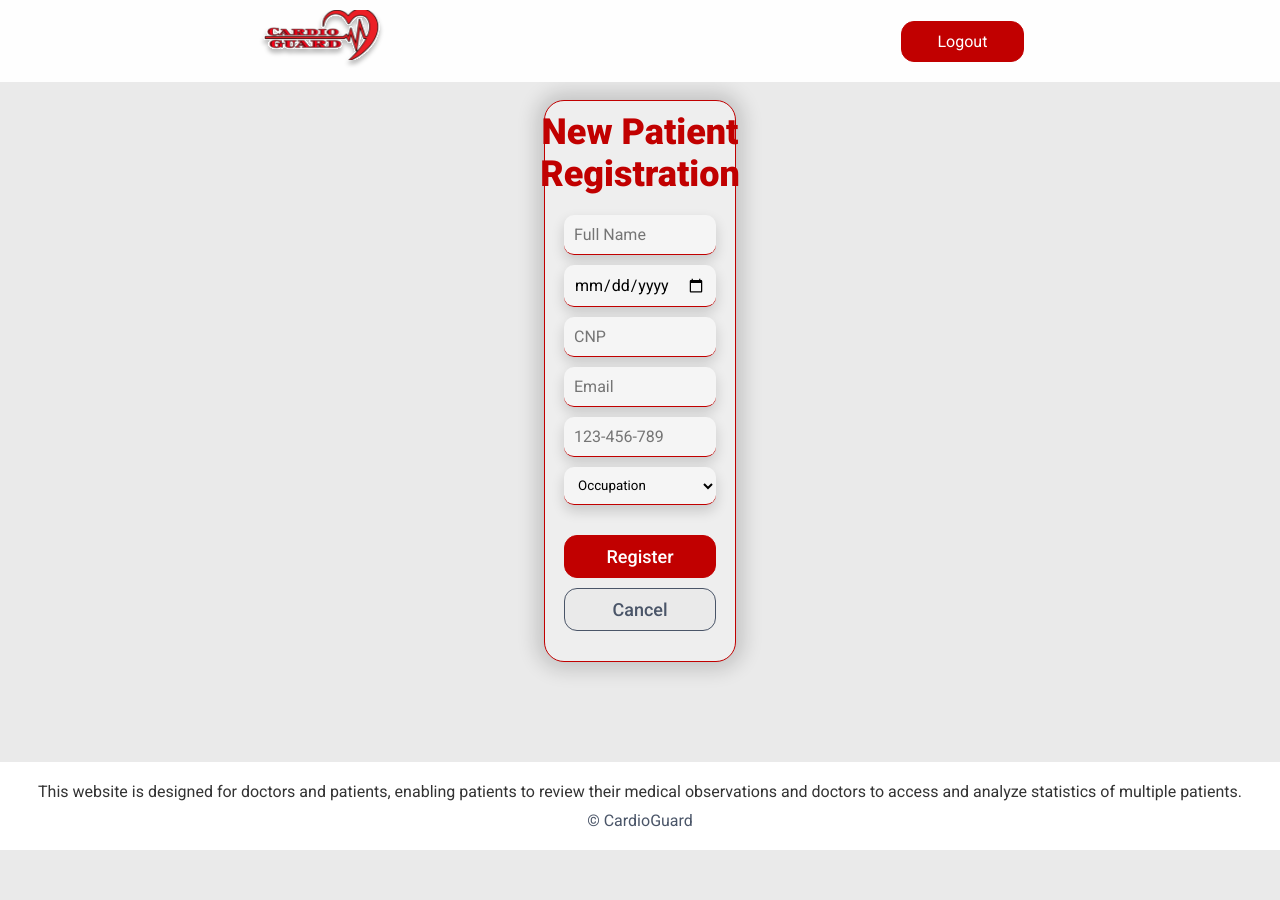
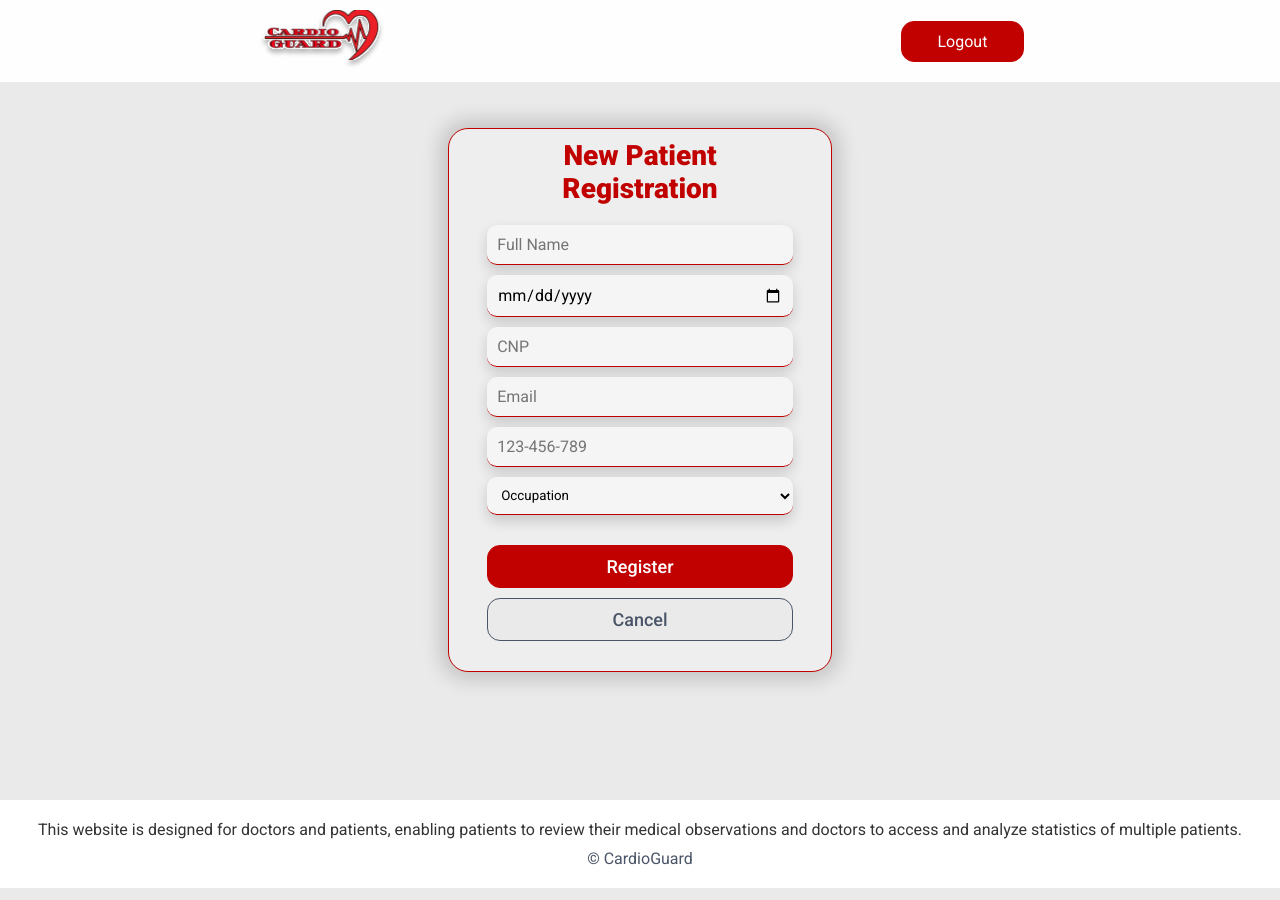
Before and after one commit to CornelOlaru/CardioGuardWeb, a React (Vite) app: page /patient-registration in a window 1280 px wide. Built offline with nearby package versions, Linux system fonts and the light colour scheme.

Commit message:
responsiveness for newPatientRegistration

```diff
--- a/src/routes/NewPatientRegstration.jsx
+++ b/src/routes/NewPatientRegstration.jsx
@@ -5,12 +5,12 @@ import DashboardNav from "../components/DashboardNav";
 
 export default function NewPatientRegstration() {
   return (
-
-       <div className="">
+    <>
+       <div className="patient-container">
       <DashboardNav/>
 
-        <div className="patient-container ">
-        <h2 className="patient-title">New Patient Registration</h2>
+        <div className="patient-sub-container">
+        <h2 className="patient-title">New Patient <br /> Registration</h2>
 
         <form action="/doctor-dashboard">
 
@@ -41,5 +41,6 @@ export default function NewPatientRegstration() {
       </div>
     </div>
 
+    </>
   )
 }
--- a/src/routes/newPatientRegistration.css
+++ b/src/routes/newPatientRegistration.css
@@ -1,4 +1,14 @@
 .patient-container{
+    display: grid;
+    grid-template-columns: 1fr;
+    margin: 0 auto;
+    justify-items: center;
+    align-content: center;
+    /* padding: 0 5%; */
+    box-sizing: border-box;
+    height: 100vh;
+}
+.patient-sub-container{
     display: flex;
     flex-direction: column;
     justify-content: center;
@@ -80,3 +90,55 @@ box-shadow: 0px 6px 13px 0px rgba(0,0,0,0.16);
     justify-content: space-between;
     margin: 20px 0;
 }
+
+
+/* Responsive Design */
+@media only screen and (max-width: 600px) {
+    .patient-title {
+        font-size: 28px;
+    }
+    .patient-sub-container {
+        width: 100%;
+        max-width: 350px;
+    }
+}
+@media only screen and (min-width: 600px) {
+    .patient-title {
+        font-size: 28px;
+    }
+    .patient-sub-container {
+        width: 55%;
+        max-width: 500px;
+    }
+}
+
+@media only screen and (min-width: 768px) {
+    .patient-sub-container {
+        width: 55%;
+        max-width: 500px;
+    }
+}
+
+@media only screen and (min-width: 1024px) {
+    .patient-sub-container {
+        width: 30%;
+    }
+}
+
+@media only screen and (min-width: 1440px) {
+    .patient-sub-container {
+        width: 20%;
+    }
+}
+
+@media only screen and (min-width: 2560px) {
+    .patient-sub-container {
+        width: 15%;
+    }
+}
+
+@media only screen and (min-width: 3840px) {
+    .patient-sub-container {
+        width: 10%;
+    }
+}
```
